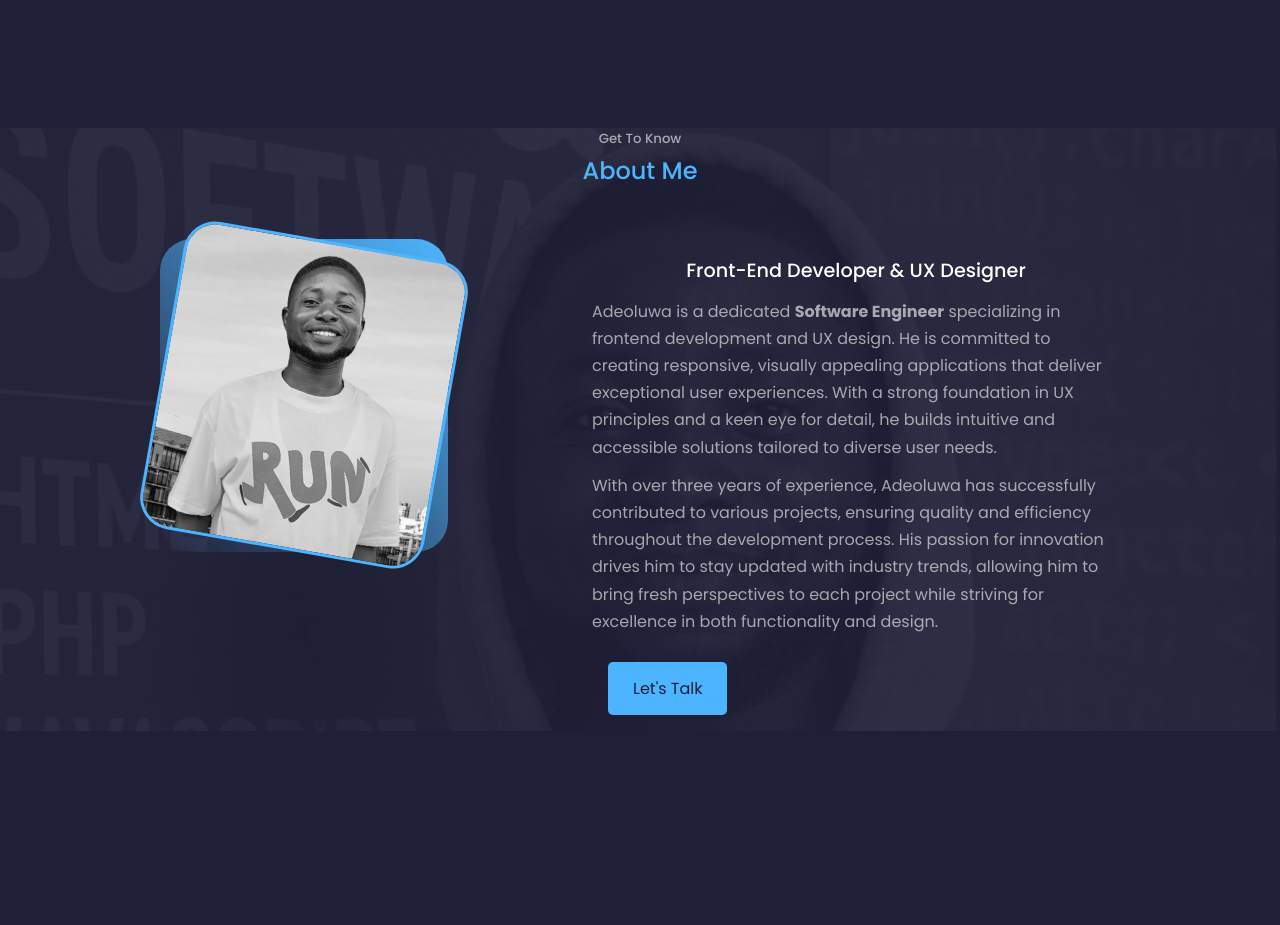
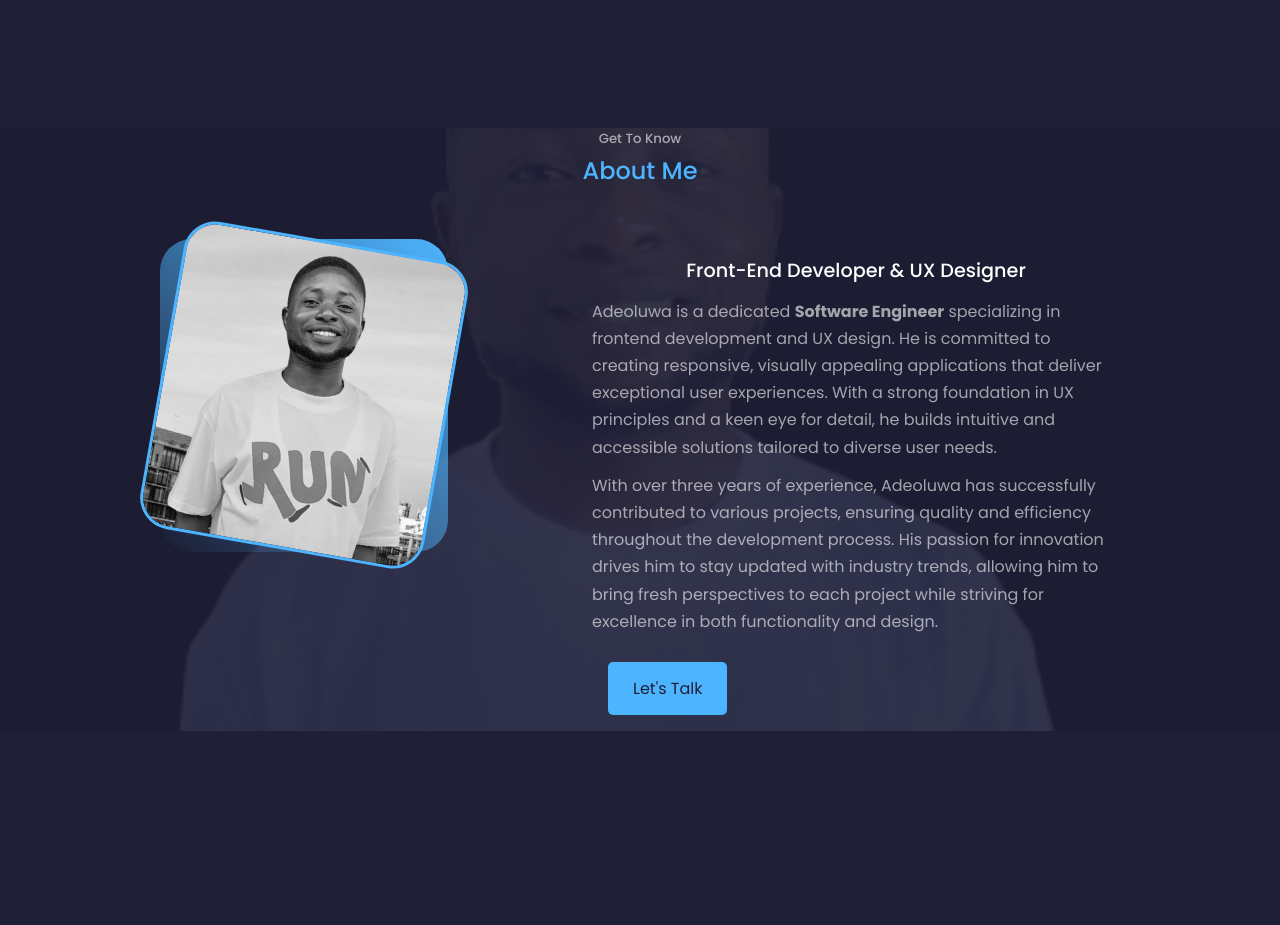
Before and after one commit to adeoluwaadeoye/adeoluwa, a React (Create React App) app: page / in a window 1280 px wide. Shown: the part 800-1725 px from the top of the page. Built offline with nearby package versions, Linux system fonts and the light colour scheme.

Commit message:
added parallax effect

```diff
--- a/src/components/about/about.css
+++ b/src/components/about/about.css
@@ -10,7 +10,7 @@
   left: 0;
   height: 100%;
   width: 100%;
-  background: url("../../assets/me_3.png") center/cover no-repeat fixed;
+  background: url("../../assets/me.png") center/cover no-repeat fixed;
   opacity: 0.1;
   background-color: rgba(0, 0, 0, 0.9);
   transition: background 0.3s, border-radius 0.3s, opacity 0.3s;
```
Also changed, not shown: src/assets/me_3.png (deleted).
